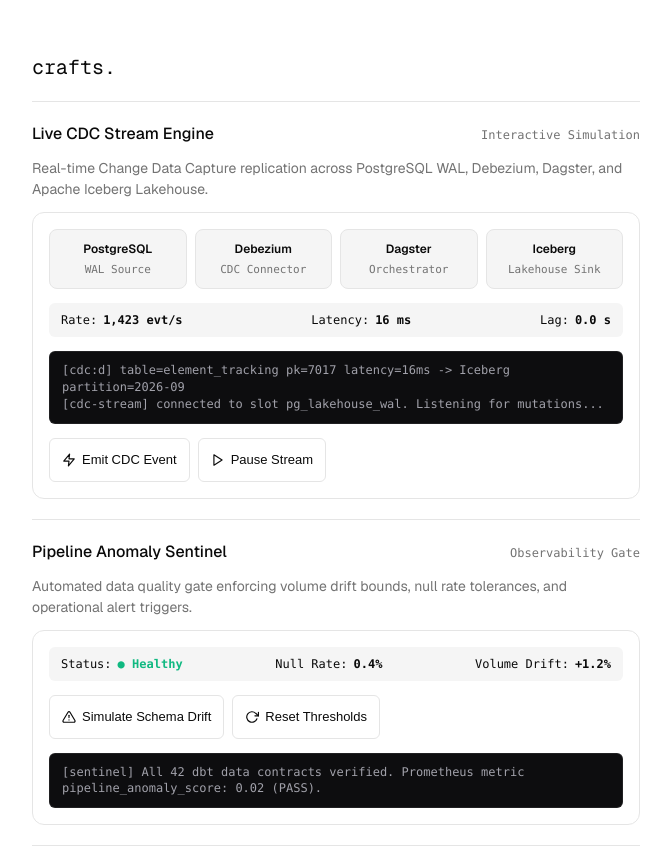
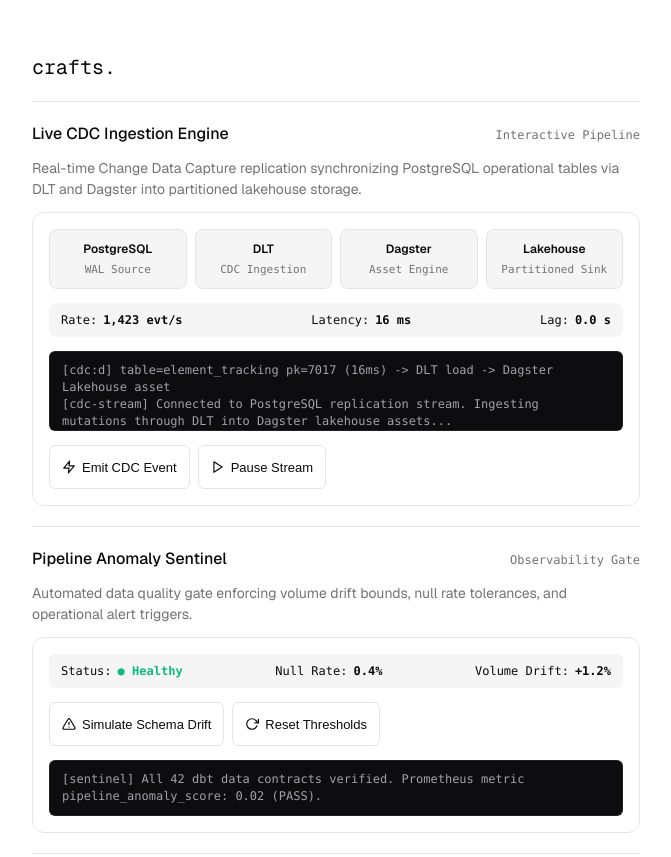
Before and after one commit to Saurabh3333/saurabh3333.github.io, a website: page index.html in a window 1280 px wide. Shown: the part 1340-2197 px from the top of the page, without its empty margins (304-975 px from the left). Drawn offline with Linux system fonts and the light colour scheme.

Commit message:
Align crafts and architecture stack to real tools (DLT, Dagster, dbt, PostgreSQL, Lakehouse)
- Remove Debezium and replace with DLT (data load tool) in Live CDC Ingestion Engine
- Update pipeline flow nodes to PostgreSQL -> DLT -> Dagster -> Lakehouse
- Align project and stack references to partitioned lakehouse architecture
- Pass all 18 Playwright and performance tests

```diff
--- a/index.html
+++ b/index.html
@@ -225,7 +225,7 @@
                 </a>
               </div>
             </div>
-            <p class="project-desc">High-throughput Change Data Capture pipeline streaming manufacturing ERP and machine telemetry into an Apache Iceberg lakehouse using Dagster and dbt.</p>
+            <p class="project-desc">High-throughput Change Data Capture pipeline streaming manufacturing ERP and machine telemetry into partitioned lakehouse storage using Dagster, dbt, and DLT.</p>
           </article>
 
           <article class="project-row">
@@ -268,7 +268,7 @@
           </div>
 
           <div class="project-card-box">
-            <div class="project-badge"><span>02</span> · <span>Dagster · dbt · Iceberg</span></div>
+            <div class="project-badge"><span>02</span> · <span>Dagster · dbt · Lakehouse</span></div>
             <h3 class="project-title"><a href="https://github.com/Saurabh3333" target="_blank" rel="noreferrer">Lakehouse Manufacturing CDC</a></h3>
             <p class="project-desc">Real-time data ingestion architecture that synchronizes shop-floor events, assembly station signals, and ERP records into unified analytical tables with under 30-second freshness.</p>
             <div class="project-links">
@@ -300,10 +300,10 @@
           <!-- Craft 1: Live CDC Stream Engine -->
           <article class="craft-item">
             <div class="craft-item-header">
-              <h3>Live CDC Stream Engine</h3>
-              <span class="project-badge">Interactive Simulation</span>
+              <h3>Live CDC Ingestion Engine</h3>
+              <span class="project-badge">Interactive Pipeline</span>
             </div>
-            <p class="craft-item-desc">Real-time Change Data Capture replication across PostgreSQL WAL, Debezium, Dagster, and Apache Iceberg Lakehouse.</p>
+            <p class="craft-item-desc">Real-time Change Data Capture replication synchronizing PostgreSQL operational tables via DLT and Dagster into partitioned lakehouse storage.</p>
 
             <div class="craft-interactive-box">
               <div class="pipeline-nodes-flow" id="cdc-flow">
@@ -311,27 +311,27 @@
                   <span class="node-title">PostgreSQL</span>
                   <span class="node-sub">WAL Source</span>
                 </div>
-                <div class="flow-node" id="node-deb">
-                  <span class="node-title">Debezium</span>
-                  <span class="node-sub">CDC Connector</span>
+                <div class="flow-node" id="node-dlt">
+                  <span class="node-title">DLT</span>
+                  <span class="node-sub">CDC Ingestion</span>
                 </div>
                 <div class="flow-node" id="node-dag">
                   <span class="node-title">Dagster</span>
-                  <span class="node-sub">Orchestrator</span>
+                  <span class="node-sub">Asset Engine</span>
                 </div>
-                <div class="flow-node" id="node-ice">
-                  <span class="node-title">Iceberg</span>
-                  <span class="node-sub">Lakehouse Sink</span>
+                <div class="flow-node" id="node-lake">
+                  <span class="node-title">Lakehouse</span>
+                  <span class="node-sub">Partitioned Sink</span>
                 </div>
               </div>
 
               <div class="craft-stats-bar">
                 <div class="craft-stat-item"><span>Rate:</span> <strong id="cdc-stat-rate">1,420 evt/s</strong></div>
-                <div class="craft-stat-item"><span>Latency:</span> <strong id="cdc-stat-latency">16 ms</strong></div>
+                <div class="craft-stat-item"><span>Latency:</span> <strong id="cdc-stat-latency">14 ms</strong></div>
                 <div class="craft-stat-item"><span>Lag:</span> <strong id="cdc-stat-lag">0.0 s</strong></div>
               </div>
 
-              <div class="craft-terminal" id="cdc-terminal" aria-live="polite">[cdc-stream] connected to slot pg_lakehouse_wal. Listening for mutations...</div>
+              <div class="craft-terminal" id="cdc-terminal" aria-live="polite">[cdc-stream] Connected to PostgreSQL replication stream. Ingesting mutations through DLT into Dagster lakehouse assets...</div>
 
               <div class="craft-controls-row">
                 <button class="craft-btn" type="button" id="btn-emit-cdc">
@@ -540,7 +540,7 @@
             <h3>Storage + Architecture</h3>
             <div class="stack-chips-wrap">
               <span class="stack-chip">PostgreSQL</span>
-              <span class="stack-chip">Apache Iceberg Lakehouse</span>
+              <span class="stack-chip">Lakehouse Architecture</span>
               <span class="stack-chip">MySQL</span>
               <span class="stack-chip">Oracle</span>
               <span class="stack-chip">Graph Databases</span>
@@ -832,7 +832,7 @@
     const terminal = document.getElementById('cdc-terminal');
     const statRate = document.getElementById('cdc-stat-rate');
     const statLatency = document.getElementById('cdc-stat-latency');
-    const nodes = ['node-pg', 'node-deb', 'node-dag', 'node-ice'];
+    const nodes = ['node-pg', 'node-dlt', 'node-dag', 'node-lake'];
 
     let streamActive = true;
     let eventCount = 1420;
@@ -861,7 +861,7 @@
       statRate.textContent = eventCount.toLocaleString() + ' evt/s';
       statLatency.textContent = lat + ' ms';
 
-      const line = '[cdc:' + op + '] table=' + table + ' pk=' + pk + ' latency=' + lat + 'ms -> Iceberg partition=2026-09';
+      const line = '[cdc:' + op + '] table=' + table + ' pk=' + pk + ' (' + lat + 'ms) -> DLT load -> Dagster Lakehouse asset';
       terminal.textContent = line + '\n' + terminal.textContent.split('\n').slice(0, 3).join('\n');
     }
 
```
